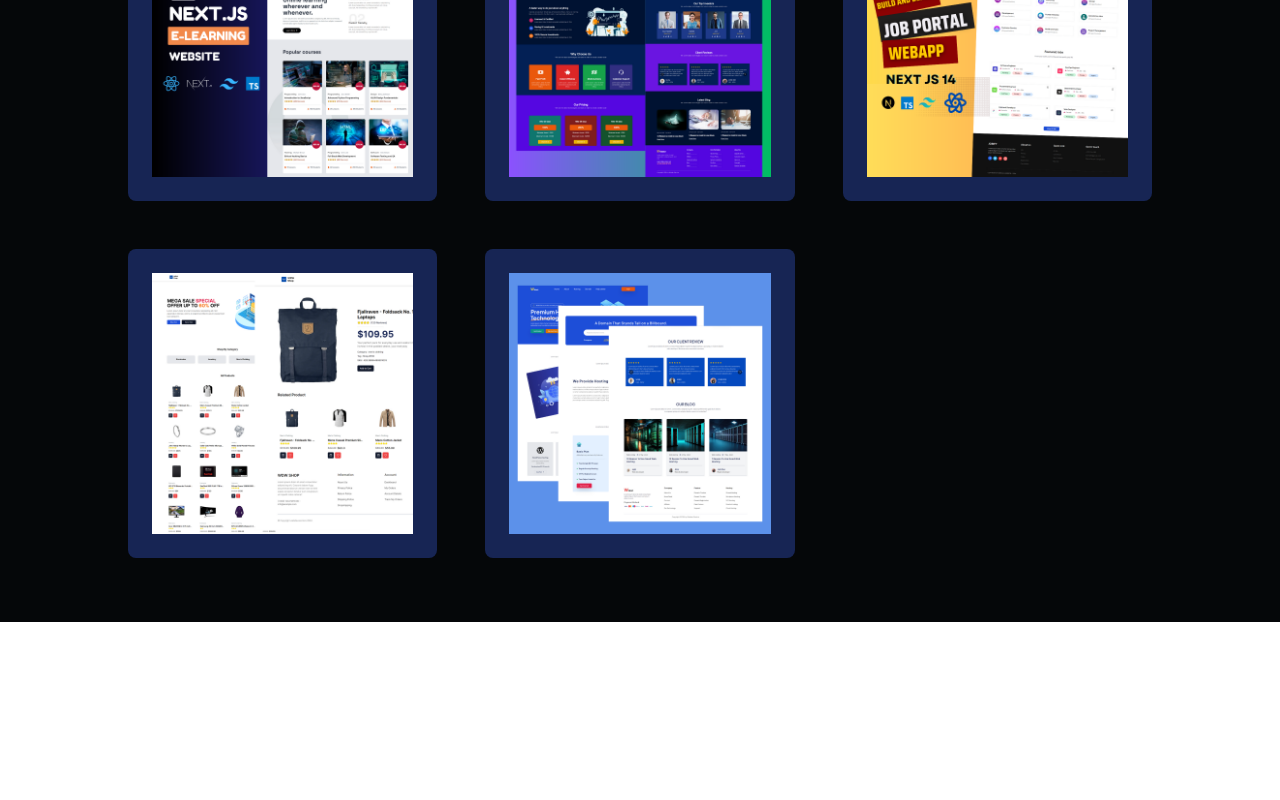
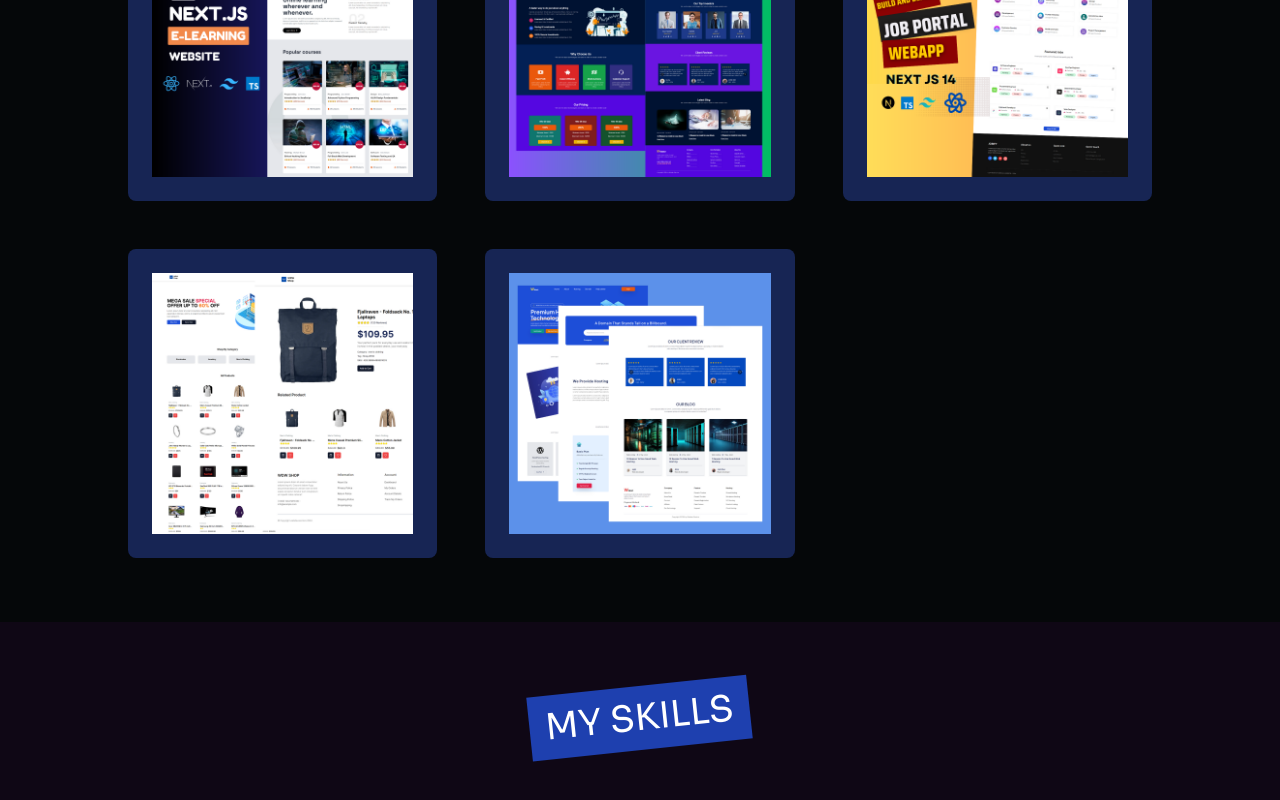
Before and after one commit to codeftsaikat/portfolio, a Next.js app: page / in a window 1280 px wide. Shown: the part 3062-3862 px from the top of the page. Before the commit the page ends 3684 px from the top, so only its background shows below. Built offline with nearby package versions, Linux system fonts and the light colour scheme.

Commit message:
Set up skills section framework with initial layout and sample skills content

```diff
--- a/components/Home/Home.tsx
+++ b/components/Home/Home.tsx
@@ -3,6 +3,7 @@ import Hero from './Hero/Hero'
 import About from './About/About'
 import Services from './Services/Services'
 import Project from './Project/Project'
+import Skills from './Skills/Skills'
 
 const Home = () => {
   return (
@@ -11,6 +12,7 @@ const Home = () => {
           <About/>
           <Services/>
           <Project/>
+          <Skills/>
     </div>
   )
 }
--- /dev/null
+++ b/components/Home/Skills/Skills.tsx
@@ -0,0 +1,12 @@
+import SectionHeading from '@/components/Helper/SectionHeading'
+import React from 'react'
+
+const Skills = () => {
+  return (
+    <div className='pt-16 pb-16 bg-[#0f0715]'>
+        <SectionHeading>My Skills</SectionHeading>
+    </div>
+  )
+}
+
+export default Skills
```
